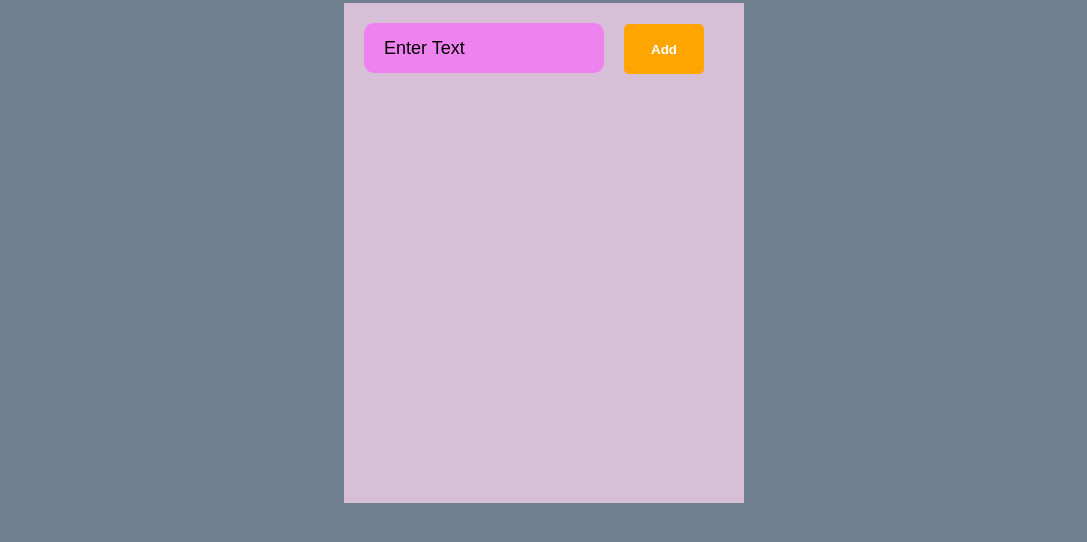
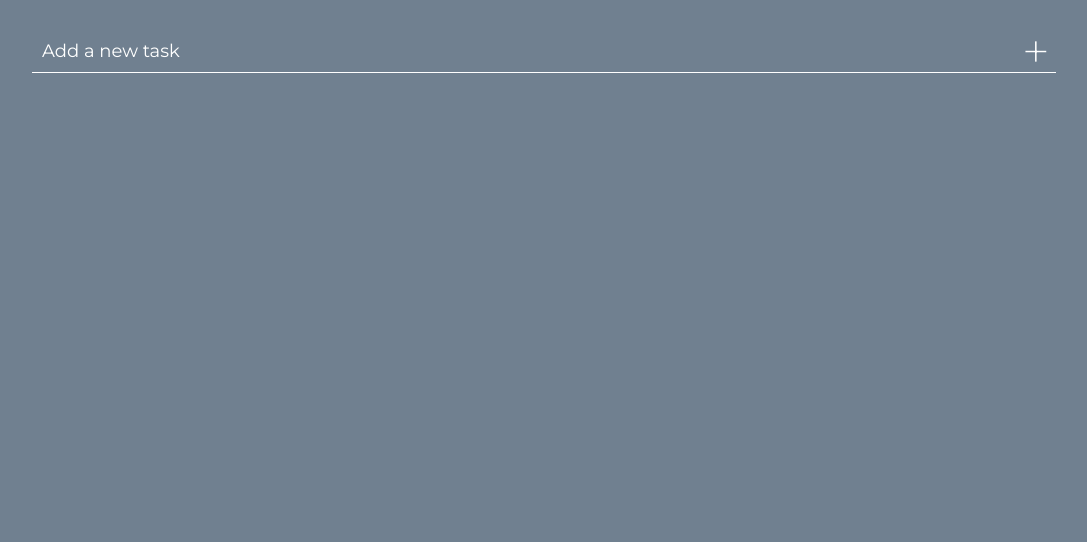
Before and after one commit to yannickrocks/React-ToDo-List, a React (Create React App) app: page / in a window 1280 px wide. Shown: the top 542 px of the page, without its empty margins (96-1183 px from the left). Built offline with nearby package versions, Linux system fonts and the light colour scheme.

Commit message:
List is done. Now for testing

```diff
--- a/src/App.js
+++ b/src/App.js
@@ -1,8 +1,8 @@
 import React from 'react';
-import './styles/App.css';
-import ListItems from './ListItems.js'
 import CheckBox from './assets/checkbox.svg';
 import Done from './assets/done.svg';
+import ListItems from './ListItems.js'
+import Form from './Form.js'
 
 class App extends React.Component {
   constructor(props){
@@ -39,7 +39,7 @@ class App extends React.Component {
     const newItem = this.state.currentItem;
     console.log(newItem);
     if(newItem !== "") {
-      const newItems=[...this.state.items, newItem];
+      const newItems=[newItem,...this.state.items];
       this.setState({
         items:newItems,
         currentItem: {
@@ -60,9 +60,9 @@ class App extends React.Component {
   };
 
   changeImage(item, key){
-  const itemIndex = this.state.items.findIndex(item => item.key == key)
+    const itemIndex = this.state.items.findIndex(item => item.key === key)
     let newItems = [...this.state.items];
-  const newItemImage = this.state.items.find(item => item.key == key);
+    const newItemImage = this.state.items.find(item => item.key === key);
     if(newItemImage.checked){
       newItemImage.checked = false;
       newItemImage.img = CheckBox;
@@ -81,34 +81,26 @@ changeImage(item, key){
 
   setUpdate(text, key){
     const items = this.state.items;
-  items.map(item => {
-    if(item.key === key){
-      item.text=text;
-    }
+    items.filter(item => item.key === key)
+    .map(item =>  item.text=text )
 
     this.setState({
       items:items
-    })
     })
   }
 
 
   render(){
     return(
-     <div className="App">
-        <header>
-        <form id="to-do-form" onSubmit={this.addItem}>
-          <input type="text" placeholder="Enter Text"
+     <div className="app">
+        <Form addItem = {this.addItem}
+              handleInput = {this.handleInput}
               value = {this.state.currentItem.text}
-            onChange = {this.handleInput}/>
-          <button type="submit">Add</button>
-          </form>
-        </header>
+          />
         <ListItems items = {this.state.items}
           deleteItem = {this.deleteItem}
           changeImage = {this.changeImage}
-          setUpdate ={this.setUpdate}
-          />
+          setUpdate ={this.setUpdate}  />
      </div>
     );
   }
--- /dev/null
+++ b/src/Form.js
@@ -0,0 +1,17 @@
+import React from 'react'
+
+export default class Form extends React.Component {
+
+    render() {
+        const newItem = this.props.value;
+        return (
+        <form class="app__todoform" onSubmit={(e) => this.props.addItem(e)} >
+            <input className="app__input"
+                    placeholder="Add a new task"
+                    contentEditable="true"
+                    value = {newItem}
+                    onChange = {(e) => this.props.handleInput(e)}/>
+            <button className="app__button" type="submit">+</button>
+        </form>
+        )}
+};
--- a/src/ListItems.js
+++ b/src/ListItems.js
@@ -1,41 +1,43 @@
 import React from 'react';
-import './styles/ListItems.css';
-import TrashCan from './assets/trash-can.svg';
+import {ReactComponent as TrashCan} from './assets/trash-can.svg';
+import {ReactComponent as CheckBox} from './assets/checkbox.svg';
+import {ReactComponent as Done} from './assets/done.svg';
 
-class ListItems extends React.Component {
-    constructor(props) {
-        super(props);
-    }
-
+export default class ListItems extends React.Component {
     render() {
         const items = this.props.items;
         const listItems = items.map(item =>
             {
-                return <div className="list" key={item.key}>
-                        <p className="itemText">
-                         <img className="checkBox"
-                            src={item.img}
+                let checkBoxImage;
+                if(item.checked){
+                    checkBoxImage = <Done className="app__tickedbox"
+                        alt="Ticked Square"
                     onClick={() => this.props.changeImage(item, item.key)} />
-                         <input className="textInput"
+                }
+                else{
+                    checkBoxImage = <CheckBox className="app__untickedbox" alt="Unticked Square"
+                                onClick={() => this.props.changeImage(item, item.key)} />
+                }
+                return(
+                        <li className="app__item" key={item.key}>
+                            <div className="app__checkboxinput">
+                                {checkBoxImage}
+                                <div className="app__iteminput"
+                                        contentEditable="true"
                                         type="text"
                                         id={item.text}
-                                value={item.text}
                                         onChange={(e) => {
                                             this.props.setUpdate(e.target.value, item.key)
-                                }}
-                                />
-                        <span>
-                            <img className="trashCan"
-                                src={TrashCan}
+                                        }}>{item.text}</div>
+                            </div>
+                            <TrashCan className="app__trashcan" alt="Trash Can Icon"
                                         onClick = { () => this.props.deleteItem(item.key)} />
-                            </span>
-                        </p>
-                </div>
+                        </li>
+                        )
             })
+
         return(
-            <div>{listItems}</div>
+            <ul className="app__list" >{listItems}</ul>
         );
     }
 }
-
-export default ListItems;
--- a/src/index.js
+++ b/src/index.js
@@ -1,6 +1,6 @@
 import React from 'react';
 import ReactDOM from 'react-dom';
-import './styles/index.css';
+import './styles/App.css';
 import App from './App';
 import * as serviceWorker from './serviceWorker';
 
--- a/src/styles/App.css
+++ b/src/styles/App.css
@@ -1,41 +1,120 @@
+@import url('https://fonts.googleapis.com/css2?family=Montserrat:wght@200;300;400;600&display=swap');
+
 body {
- background-color:slategrey;
+  background-color:slategrey;
+  margin: 0;
+  padding: 0;
+  font-family: 'Montserrat', Arial;
+ }
+
+#root {
+  width: 100%;
+  display: flex;
+  justify-content: center;
+}
+.app {
+  width: 80%;
+  margin-top: 10px;
 }
 
-.App {
-  background-color: thistle;
-  min-height: 500px;
-  width: 400px;
-  margin: 3px auto;
+.app__todoform{
+  margin-top: 20px;
+  display: flex;
+  position: relative;
 }
 
-#to-do-form input {
-  background-color: violet;
+.app__input {
+  background: transparent;
   border: 0;
-  width: 200px;
-  height: 50px;
-  margin: 20px;
-  padding: 0 20px;
-  color: #fff;
+  border-bottom: 1px solid white;
+  color: white;
   font-size: 18px;
-  border-radius: 10px;
+  font-family: 'Montserrat', Arial;
+  padding: 10px 10px;
+  width: 100%;
+  word-wrap: break-word;
+  word-break: break-all;
+  flex-grow: 1;
+  max-width: 100%;
 }
 
-#to-do-form input::placeholder{
-  color:black;
+.app__input::placeholder{
+  color: white;
+  font-size: 18px;
+  font-family: 'Montserrat', Arial;
 }
 
-#to-do-form input:focus, #to-do-form button:focus{
+.app__button {
+  font-family: 'Montserrat', Arial;
+  cursor: pointer;
+  border: 10px;
+  font-size: 50px;
+  font-weight: 200;
+  background: transparent;
+  color: white;
+  position: absolute;
+  right: 0;
+  top: -10px;
+}
+
+.app__list {
+  list-style: none;
+  padding-left: 0;
+  margin-top: 20px;
+  position: relative;
+  width:100%;
+}
+
+.app__checkboxinput{
+  display: flex;
+}
+
+
+.app__item {
+  display: flex;
+  flex-direction: row;
+  justify-content: space-between;
+  border: 0;
+  border-bottom: 1px solid white;
+  font-size: 18px;
+  padding: 10px;
+  background-color: white;
+  margin: 10px 0;
+  border-radius: 5px;
+}
+
+.app__untickedbox {
+  min-width: 25px;
+  max-width: 25px;
+  height: auto;
+}
+
+.app__tickedbox {
+  min-width: 25px;
+  max-width: 25px;
+  height: auto;
+}
+
+.app__iteminput {
+  background: transparent;
+  color: black;
+  border: 0px;
+  font-weight: 400;
+  font-family: 'Montserrat', Arial;
+  margin-left: 10px;
+  word-wrap: break-word;
+  word-break: break-all;
+  flex-grow: 1;
+  max-width: 100%;
+}
+
+.app__iteminput:focus {
   outline: none;
 }
 
-#to-do-form button {
-  height: 50px;
-  width: 80px;
-  border-radius: 5px;
-  border: 0;
-  background-color:orange;
-  cursor: pointer;
-  font-weight: bolder;
-  color: #fff;
+.app__trashcan {
+  min-width: 25px;
+  max-width: 25px;
+  height: auto;
+  margin-left: 10px;
 }
--- a/src/styles/ListItems.css
+++ /dev/null
@@ -1,37 +0,0 @@
-.list {
-    color: #fff;
-    width: 300px;
-    background-color: pink;
-    height: 50px;
-    margin: 20px auto;
-    border-radius: 5px;
-}
-
-.itemText {
-    padding: 10px;
-    position: relative;
-    margin: 5px;
-}
-
-.trashCan {
-    width: 20px;
-    cursor: pointer;
-    margin: 5px;
-}
-
-.checkBox {
-    width: 20px;
-    cursor: pointer;
-    margin: 5px;
-}
-
-.textInput {
-    background-color: transparent;
-    border: 0;
-    color: white;
-    font-size: 18px;
-}
-
-.textInput:focus{
-    outline: none;
-}
--- a/src/styles/index.css
+++ /dev/null
@@ -1,13 +0,0 @@
-body {
-  margin: 0;
-  font-family: -apple-system, BlinkMacSystemFont, 'Segoe UI', 'Roboto', 'Oxygen',
-    'Ubuntu', 'Cantarell', 'Fira Sans', 'Droid Sans', 'Helvetica Neue',
-    sans-serif;
-  -webkit-font-smoothing: antialiased;
-  -moz-osx-font-smoothing: grayscale;
-}
-
-code {
-  font-family: source-code-pro, Menlo, Monaco, Consolas, 'Courier New',
-    monospace;
-}
```
Also changed, not shown: src/tests/setupTests.js (renamed from tests/setupTests.js), 19 other files (tests, documents, lock files or other folders). Lines whose indentation alone changed are shown as unchanged.
